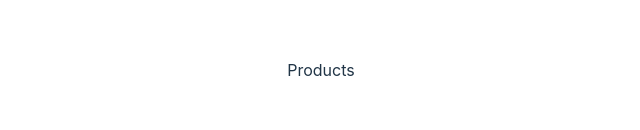
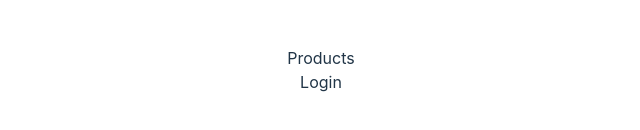
Before and after one commit to joanbaldo/The_Librinchi_Bookstore, a React (Vite) app: page / in a window 1280 px wide. Shown: the part 330-460 px from the top of the page, without its empty margins (319-959 px from the left). Built offline with nearby package versions, Linux system fonts and the light colour scheme.

Commit message:
Login component created & view checked

```diff
--- a/src/App.jsx
+++ b/src/App.jsx
@@ -3,6 +3,7 @@
 import viteLogo from '/vite.svg'
 import './App.css'
 import Products from './components/Products/Products'
+import Login from './components/Login/Login'
 
 function App() {
   const [count, setCount] = useState(0)
@@ -11,6 +12,7 @@
     <>
       <div>
 <Products />
+<Login />
 
       </div>
 
--- /dev/null
+++ b/src/components/Login/Login.jsx
@@ -0,0 +1,9 @@
+import React from 'react'
+
+const Login = () => {
+  return (
+    <div>Login</div>
+  )
+}
+
+export default Login
```
